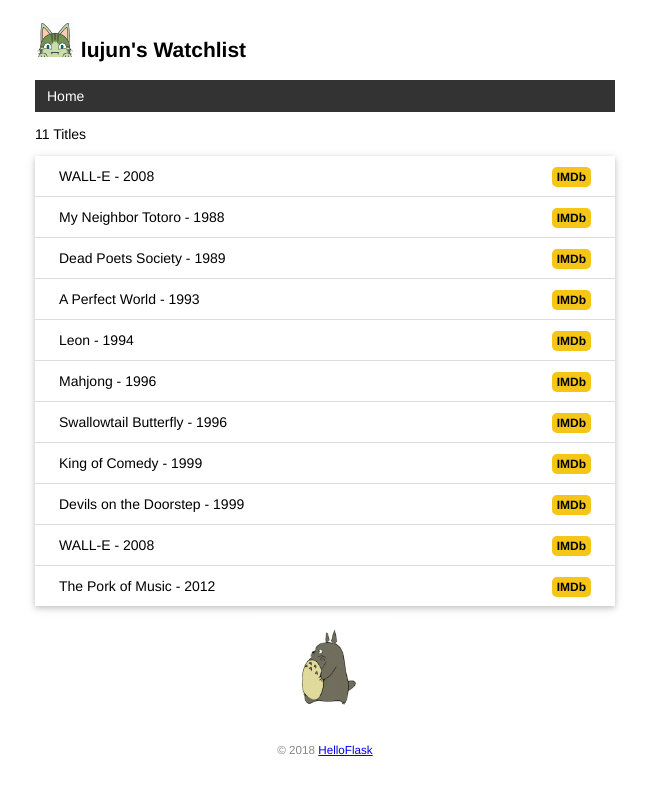
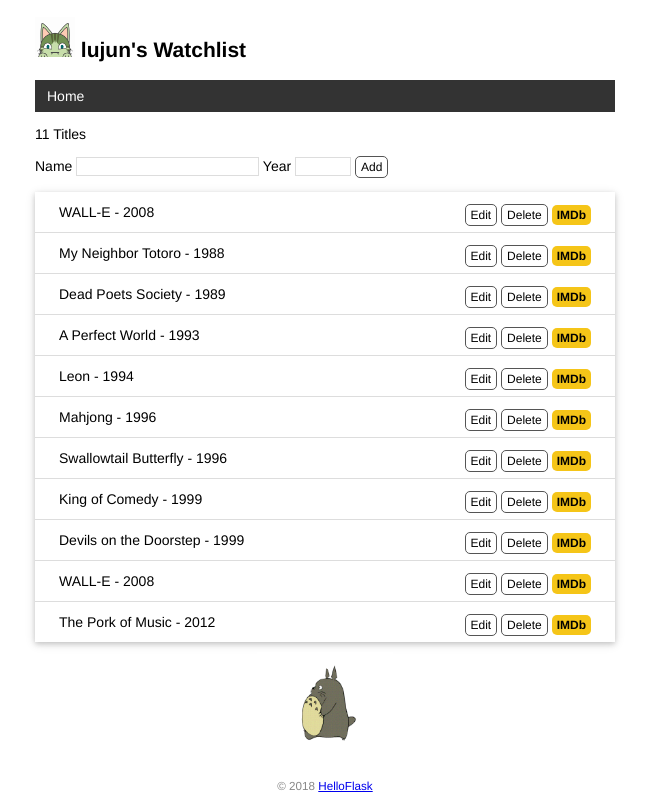
Before and after one commit to xialujun/flashDemo, a Flask app: page / in a window 1280 px wide. Shown: the whole page, without its empty margins (315-964 px from the left). Before the commit the page ends 756 px from the top, so only its background shows below. Run offline with Flask 3, Linux system fonts and the light colour scheme.

Commit message:
数据的增删改查

```diff
--- a/app.py
+++ b/app.py
@@ -46,7 +46,7 @@ import os.path
 import sys
 
 import click
-from flask import Flask, current_app, render_template
+from flask import Flask, current_app, render_template, request, flash, redirect, url_for
 from flask_sqlalchemy import SQLAlchemy
 
 
@@ -66,7 +66,7 @@ with app.app_context():
 # ctx.push()
 # a = current_app
 # ctx.pop()
-
+app.config['SECRET_KEY'] = 'dev'
 app.config['SQLALCHEMY_DATABASE_URI'] = prefix + os.path.join(app.root_path, 'data.db')
 app.config['SQLALCHEMY_TRACK_MODIFICATIONS'] = False
 
@@ -94,11 +94,11 @@ def initdb(drop):
     db.create_all()
     click.echo('Initialized database.')
 
-@app.route('/')
-def index():
-    movies = Movie.query.all()
-    print(len(movies))
-    return render_template('index.html',  movies=movies)
+# @app.route('/')
+# def index():
+#     movies = Movie.query.all()
+#     print(len(movies))
+#     return render_template('index.html',  movies=movies)
 
 @app.cli.command("forge")
 def forge():
@@ -138,3 +138,47 @@ def page_not_found(e):
 def inject_user():
     user = User.query.filter_by(name='lujun').first()
     return dict(user=user)
+
+@app.route('/',methods=['GET','POST'])
+def index():
+    if request.method == 'POST':
+        title = request.form['title']
+        year = request.form['year']
+        if not title or not year or len(year) > 4 or len(title) > 60:
+            flash('invalid input')
+            return redirect(url_for('index'))
+
+        movie = Movie(title=title, year=year)
+        db.session.add(movie)
+        db.session.commit()
+        flash('Item created.')
+        return redirect(url_for('index'))
+
+    movies = Movie.query.all()
+    return render_template('index.html', movies=movies)
+
+@app.route('/movie/edit/<int:movie_id>', methods=['GET','POST'])
+def edit(movie_id):
+    movie = Movie.query.get_or_404(movie_id)
+
+    if request.method == 'POST':
+        title = request.form['title']
+        year = request.form['year']
+        if not title or not year or len(year) > 4 or len(title) > 60:
+            flash('invalid input')
+            return redirect(url_for('edit', movie_id=movie_id))
+        movie.title = title
+        movie.year = year
+        db.session.commit()
+        flash('Item updated.')
+        return redirect(url_for('index'))
+    return render_template('edit.html', movie=movie)
+
+
+@app.route('/movie/delete/<int:movie_id>', methods=['POST'])
+def delete(movie_id):
+    movie = Movie.query.get_or_404(movie_id)
+    db.session.delete(movie)
+    db.session.commit()
+    flash('Item deleted.')
+    return redirect(url_for('index'))
--- a/static/style.css
+++ b/static/style.css
@@ -80,3 +80,48 @@ footer {
     text-align: center;
     padding: 10px;
 }
+
+input[type=submit] {
+    font-family: inherit;
+}
+
+input[type=text] {
+    border: 1px solid #ddd;
+}
+
+input[name=year] {
+    width: 50px;
+}
+
+.btn {
+    font-size: 12px;
+    padding: 3px 5px;
+    text-decoration: none;
+    cursor: pointer;
+    background-color: white;
+    color: black;
+    border: 1px solid #555555;
+    border-radius: 5px;
+}
+
+.btn:hover {
+    text-decoration: none;
+    background-color: black;
+    color: white;
+    border: 1px solid black;
+}
+
+.alert {
+    position: relative;
+    padding: 7px;
+    margin: 7px 0;
+    border: 1px solid transparent;
+    color: #004085;
+    background-color: #cce5ff;
+    border-color: #b8daff;
+    border-radius: 5px;
+}
+
+.inline-form {
+    display: inline;
+}
--- a/templates/base.html
+++ b/templates/base.html
@@ -1,5 +1,6 @@
 <!DOCTYPE html>
 <html lang="en">
+
 <head>
     {% block head %}
     <meta charset="utf-8">
@@ -10,6 +11,12 @@
     {% endblock %}
 </head>
 <body>
+
+    <!-- 插入到页面标题上方 -->
+    {% for message in get_flashed_messages() %}
+        <div class="alert">{{message}}</div>
+    {% endfor %}
+
     <h2>
         <img alt="Avatar" class="avatar" src="{{ url_for('static', filename='images/avatar.png') }}">
         {{ user.name }}'s Watchlist
--- a/templates/index.html
+++ b/templates/index.html
@@ -2,14 +2,25 @@
 
 {% block content %}
 <p>{{ movies|length }} Titles</p>
+<form method="post">
+    Name <input type="text" name="title" autocapitalize="off" required>
+    Year <input type="text" name="year" autocapitalize="off" required>
+    <input class="btn" type="submit" value="Add">
+
+</form>
 <ul class="movie-list">
     {% for movie in movies %}
     <li>{{ movie.title }} - {{ movie.year }}
         <span class="float-right">
+            <a class="btn" href="{{url_for('edit', movie_id=movie.id) }}">Edit</a>
+            <form class="inline-form" method="post" action="{{url_for('delete',movie_id=movie.id)}}">
+                <input class="btn" type="submit" name="delete" value="Delete" onclick="return confirm('Are you sure?')">
+            </form>
             <a class="imdb" href="https://www.imdb.com/find?q={{ movie.title }}" target="_blank" title="Find this movie on IMDb">IMDb</a>
         </span>
     </li>
     {% endfor %}
 </ul>
+
 <img alt="Walking Totoro" class="totoro" src="{{ url_for('static', filename='images/totoro.gif') }}" title="to~to~ro~">
 {% endblock %}
```
Also changed, not shown: templates/edit.html (added, +21 -0 lines), data.db.
